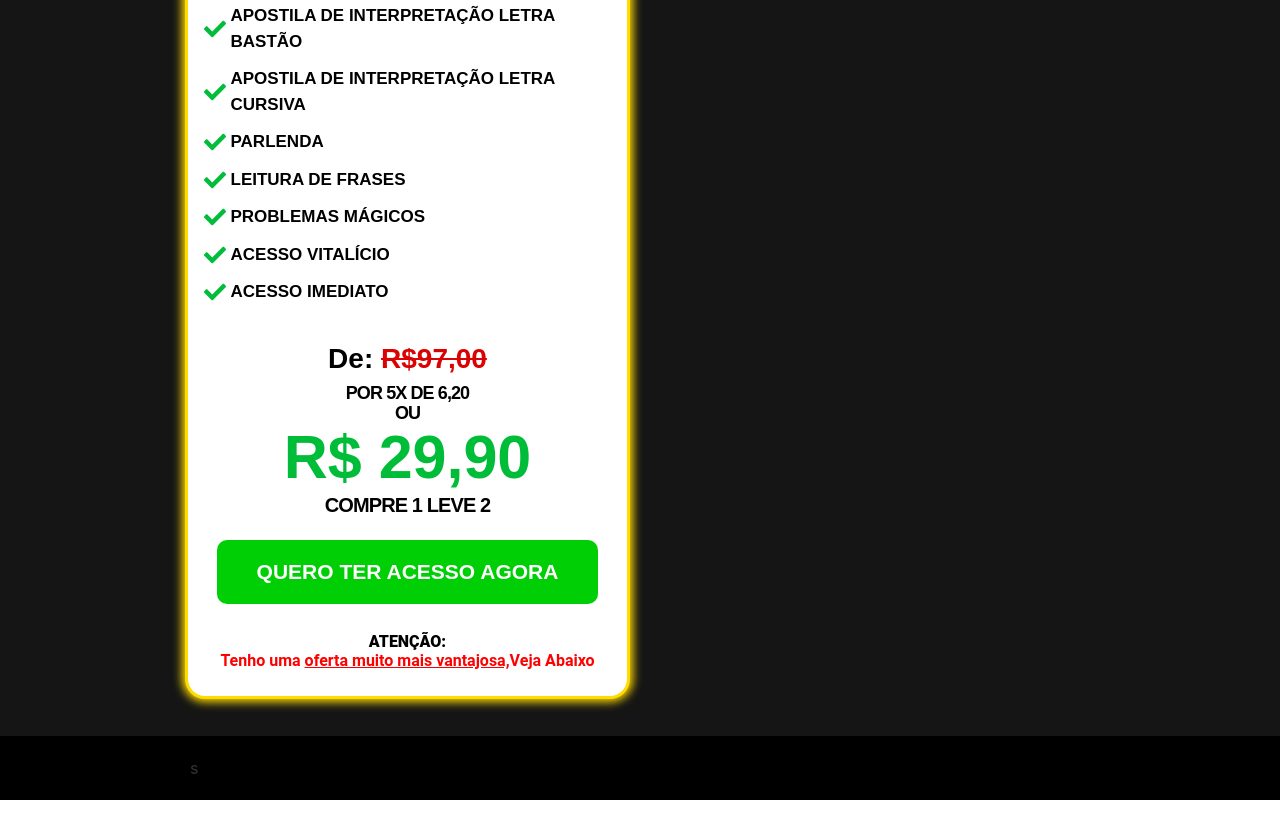
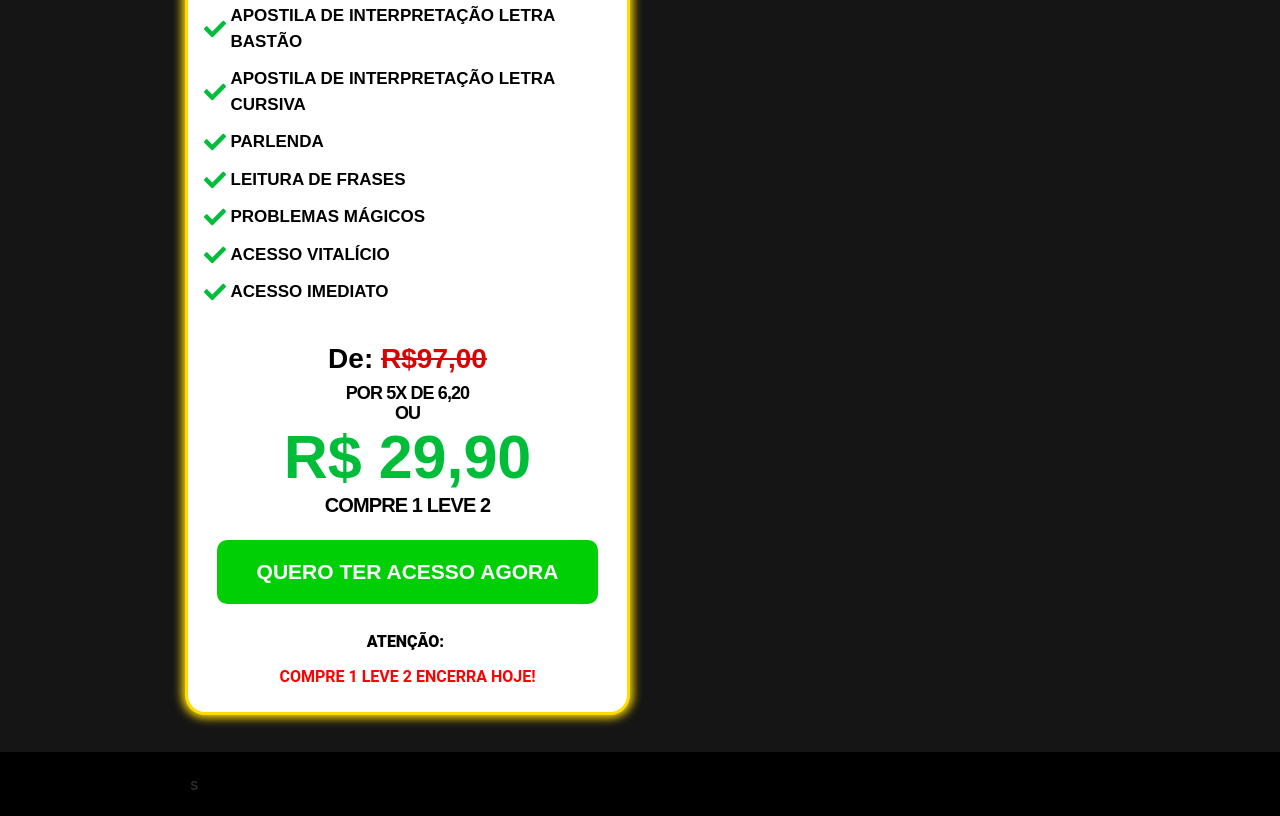
Before and after one commit to ebookpp/textoscurtos, a plain HTML site: page index.html in a window 1280 px wide. Shown: the part 6939-7755 px from the top of the page. Drawn offline with Linux system fonts and the light colour scheme; a script that the page names is missing.

Commit message:
Add files via upload

```diff
--- a/index.html
+++ b/index.html
@@ -950,13 +950,14 @@ AINDA ESTÁ DISPONÍVEL</h2>
                                             <div class="elementor-element elementor-element-1e6c975d elementor-align-center elementor-widget elementor-widget-button" data-id="1e6c975d" data-element_type="widget" data-widget_type="button.default">
                                                 <div class="elementor-widget-container">
                                                     <div class="elementor-button-wrapper">
-                                                        <a class="elementor-button elementor-button-link elementor-size-sm" href="https://go.pepper.com.br/8oud7" id="botao"> <span class="elementor-button-content-wrapper"> <span class="elementor-button-text">QUERO TER ACESSO AGORA</span> </span> </a>
+                                                        <a class="elementor-button elementor-button-link elementor-size-sm" href="https://go.pepper.com.br/8oud7?utm_source=organic&amp;utm_campaign=&amp;utm_medium=&amp;utm_content=&amp;utm_term=&amp;xcod=&amp;sck=" id="botao"> <span class="elementor-button-content-wrapper"> <span class="elementor-button-text">QUERO TER ACESSO AGORA</span> </span> </a>
                                                     </div>
                                                 </div>
                                             </div>
                                             <div class="elementor-element elementor-element-1b26f021 elementor-headline--style-highlight elementor-widget elementor-widget-animated-headline" data-id="1b26f021" data-element_type="widget" data-settings="{" marker":"underline_zigzag","highlighted_text":"tenho="" uma="" <u="">
                                                 <div class="elementor-widget-container">
-                                                    <h3 class="elementor-headline"> <span class="elementor-headline-plain-text elementor-headline-text-wrapper">ATENÇÃO:</span> <span class="elementor-headline-dynamic-wrapper elementor-headline-text-wrapper"> <span class="elementor-headline-dynamic-text elementor-headline-text-active">Tenho uma <u>oferta muito mais vantajosa,</u>Veja Abaixo</span> </span> </h3>
+                                                    <h3 class="elementor-headline"> <span class="elementor-headline-plain-text elementor-headline-text-wrapper">ATENÇÃO:&nbsp;</span></h3>
+                                                    <h3 class="elementor-headline"><p><span class="elementor-headline-dynamic-wrapper elementor-headline-text-wrapper"><span class="elementor-headline-dynamic-text elementor-headline-text-active">COMPRE 1 LEVE 2 ENCERRA HOJE!</span></span></p></h3>
                                                 </div>
                                             </div>
                                         </div>
```
